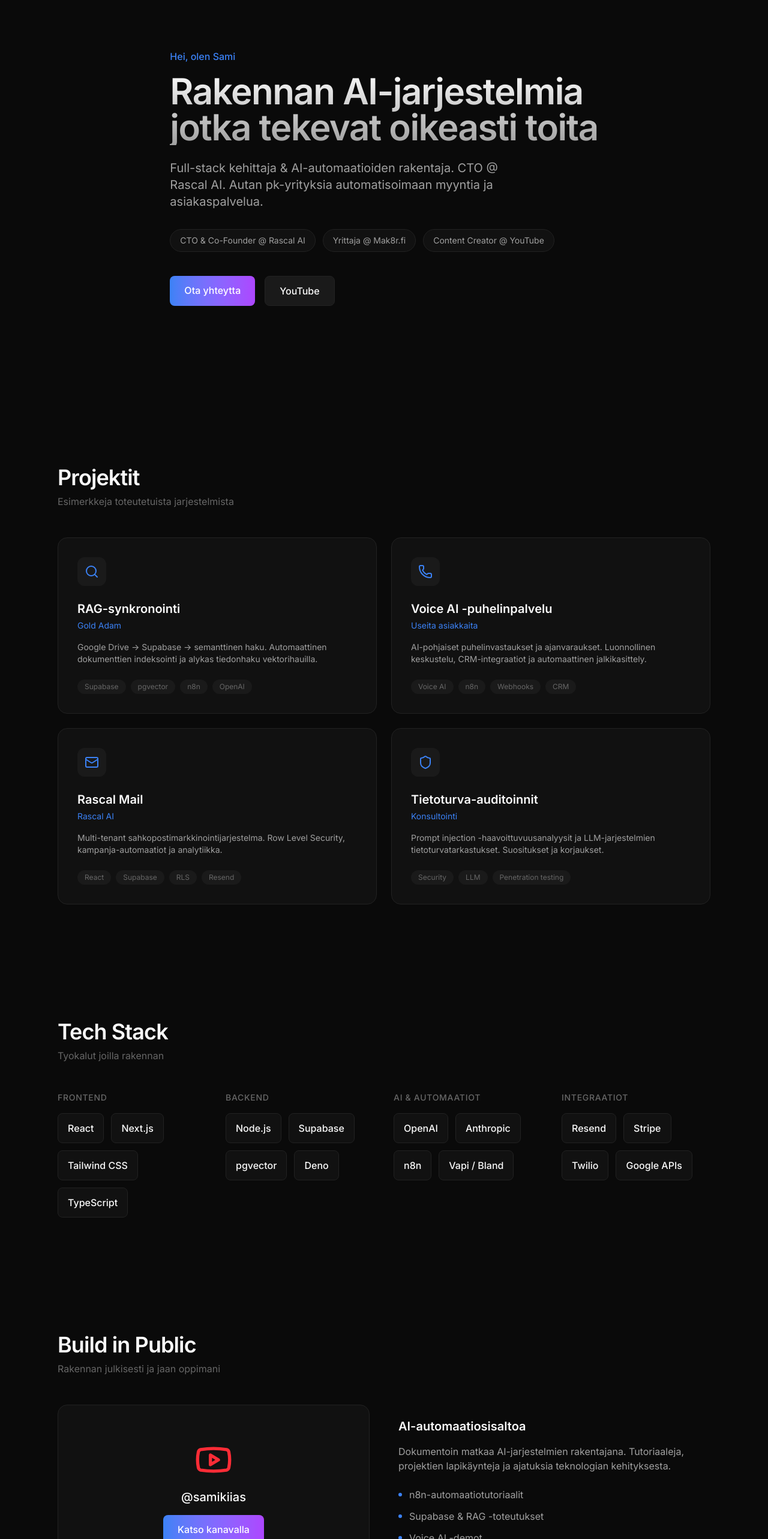
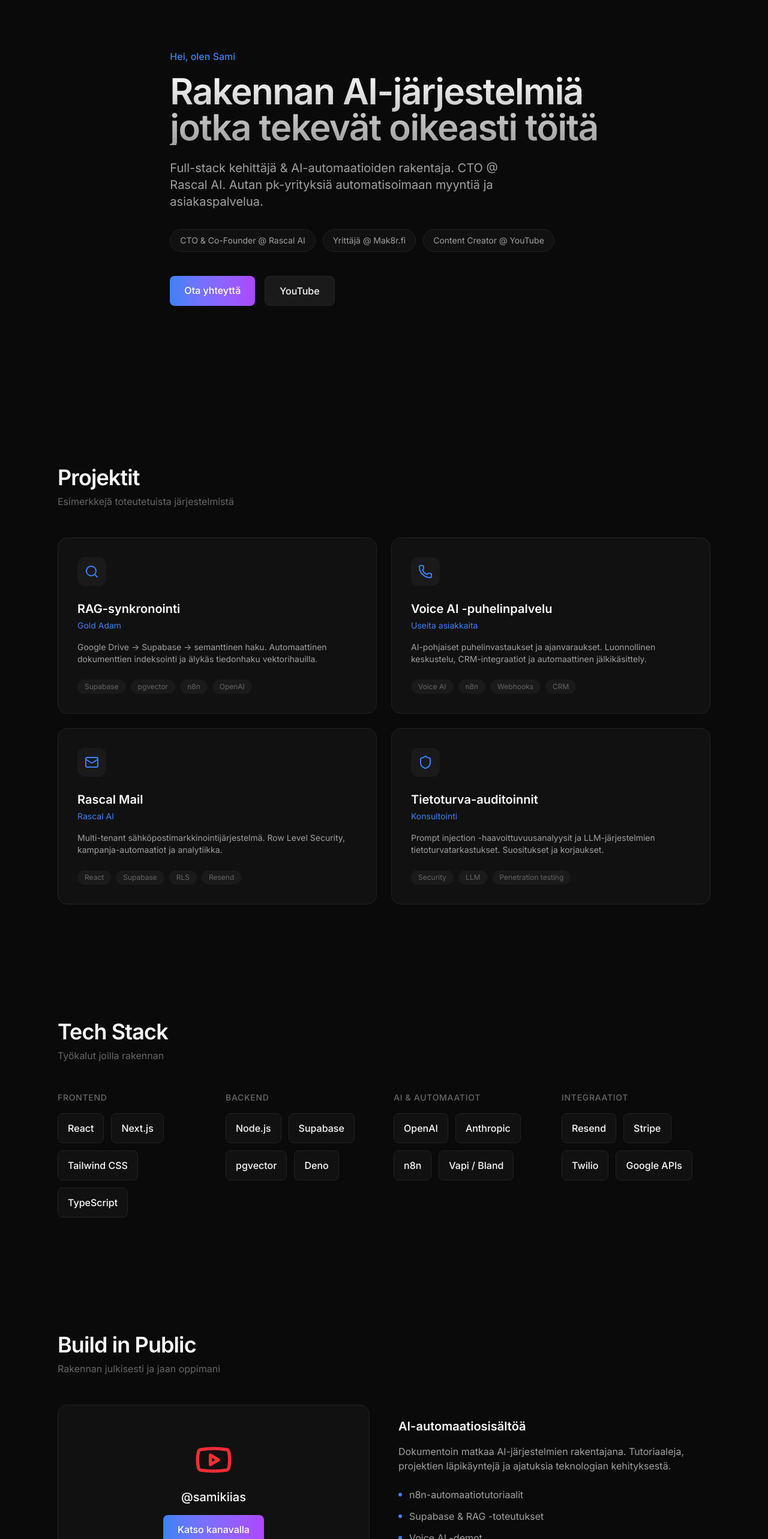
Before and after one commit to slemppa/Personal-portfolio, a React (Vite) app: page / in a window 1280 px wide. Shown: the part 120-2686 px from the top of the page at 60% size. Built offline with nearby package versions, Linux system fonts and the light colour scheme.

Commit message:
fix: Correct Finnish characters and update contact info
- Fix ä/ö characters across all components
- Change name to Sami Kiias
- Update email to sami@rascalai.fi

https://claude.ai/code/session_01FjfF7RU9xxnHJyHqN51n6f

```diff
--- a/index.html
+++ b/index.html
@@ -4,8 +4,8 @@
     <meta charset="UTF-8" />
     <link rel="icon" type="image/svg+xml" href="/vite.svg" />
     <meta name="viewport" content="width=device-width, initial-scale=1.0" />
-    <meta name="description" content="Rakennan AI-jarjestelmia jotka tekevat oikeasti toita. Full-stack kehitys, AI-automaatiot, RAG-jarjestelmat." />
-    <title>Sami Lempinen | AI Systems Builder</title>
+    <meta name="description" content="Rakennan AI-järjestelmiä jotka tekevät oikeasti töitä. Full-stack kehitys, AI-automaatiot, RAG-järjestelmät." />
+    <title>Sami Kiias | AI Systems Builder</title>
     <link rel="preconnect" href="https://fonts.googleapis.com" />
     <link rel="preconnect" href="https://fonts.gstatic.com" crossorigin />
     <link href="https://fonts.googleapis.com/css2?family=Inter:wght@300;400;500;600;700&display=swap" rel="stylesheet" />
--- a/src/components/Cases.tsx
+++ b/src/components/Cases.tsx
@@ -5,28 +5,28 @@ const cases = [
     icon: Search,
     title: 'RAG-synkronointi',
     client: 'Gold Adam',
-    description: 'Google Drive -> Supabase -> semanttinen haku. Automaattinen dokumenttien indeksointi ja alykas tiedonhaku vektorihauilla.',
+    description: 'Google Drive → Supabase → semanttinen haku. Automaattinen dokumenttien indeksointi ja älykäs tiedonhaku vektorihauilla.',
     tech: ['Supabase', 'pgvector', 'n8n', 'OpenAI']
   },
   {
     icon: Phone,
     title: 'Voice AI -puhelinpalvelu',
     client: 'Useita asiakkaita',
-    description: 'AI-pohjaiset puhelinvastaukset ja ajanvaraukset. Luonnollinen keskustelu, CRM-integraatiot ja automaattinen jalkikasittely.',
+    description: 'AI-pohjaiset puhelinvastaukset ja ajanvaraukset. Luonnollinen keskustelu, CRM-integraatiot ja automaattinen jälkikäsittely.',
     tech: ['Voice AI', 'n8n', 'Webhooks', 'CRM']
   },
   {
     icon: Mail,
     title: 'Rascal Mail',
     client: 'Rascal AI',
-    description: 'Multi-tenant sahkopostimarkkinointijarjestelma. Row Level Security, kampanja-automaatiot ja analytiikka.',
+    description: 'Multi-tenant sähköpostimarkkinointijärjestelmä. Row Level Security, kampanja-automaatiot ja analytiikka.',
     tech: ['React', 'Supabase', 'RLS', 'Resend']
   },
   {
     icon: Shield,
     title: 'Tietoturva-auditoinnit',
     client: 'Konsultointi',
-    description: 'Prompt injection -haavoittuvuusanalyysit ja LLM-jarjestelmien tietoturvatarkastukset. Suositukset ja korjaukset.',
+    description: 'Prompt injection -haavoittuvuusanalyysit ja LLM-järjestelmien tietoturvatarkastukset. Suositukset ja korjaukset.',
     tech: ['Security', 'LLM', 'Penetration testing']
   }
 ]
@@ -35,7 +35,7 @@ export default function Cases() {
   return (
     <section id="cases" className="py-24 px-8 max-w-6xl mx-auto">
       <h2 className="text-3xl md:text-4xl font-semibold tracking-tight mb-2">Projektit</h2>
-      <p className="text-text-muted mb-12">Esimerkkeja toteutetuista jarjestelmista</p>
+      <p className="text-text-muted mb-12">Esimerkkejä toteutetuista järjestelmistä</p>
 
       <div className="grid grid-cols-1 md:grid-cols-2 gap-6">
         {cases.map((item) => (
--- a/src/components/Contact.tsx
+++ b/src/components/Contact.tsx
@@ -1,7 +1,7 @@
 import { Mail, Linkedin, Youtube, Github } from 'lucide-react'
 
 const links = [
-  { icon: Mail, label: 'sami@rascal.ai', href: 'mailto:sami@rascal.ai' },
+  { icon: Mail, label: 'sami@rascalai.fi', href: 'mailto:sami@rascalai.fi' },
   { icon: Linkedin, label: 'LinkedIn', href: 'https://linkedin.com/in/samikiias' },
   { icon: Youtube, label: 'YouTube', href: 'https://youtube.com/@samikiias' },
   { icon: Github, label: 'GitHub', href: 'https://github.com/samikiias' }
@@ -23,7 +23,7 @@ const companies = [
 export default function Contact() {
   return (
     <section id="contact" className="py-24 px-8 max-w-6xl mx-auto">
-      <h2 className="text-3xl md:text-4xl font-semibold tracking-tight mb-2">Ota yhteytta</h2>
+      <h2 className="text-3xl md:text-4xl font-semibold tracking-tight mb-2">Ota yhteyttä</h2>
       <p className="text-text-muted mb-12">Keskustellaan miten voin auttaa</p>
 
       <div className="grid grid-cols-1 lg:grid-cols-2 gap-12">
--- a/src/components/Footer.tsx
+++ b/src/components/Footer.tsx
@@ -2,7 +2,7 @@ export default function Footer() {
   return (
     <footer className="py-12 px-8 border-t border-border">
       <p className="text-center text-sm text-text-muted">
-        &copy; 2025 Sami Lempinen. Rakennettu minimalistisella tyylilla.
+        &copy; 2025 Sami Kiias. Rakennettu minimalistisella tyylillä.
       </p>
     </footer>
   )
--- a/src/components/Hero.tsx
+++ b/src/components/Hero.tsx
@@ -6,18 +6,18 @@ export default function Hero() {
           Hei, olen Sami
         </p>
         <h1 className="text-4xl md:text-6xl font-semibold tracking-tight mb-6 bg-gradient-to-b from-text-primary to-text-secondary bg-clip-text text-transparent animate-fade-in-up animation-delay-200">
-          Rakennan AI-jarjestelmia<br />jotka tekevat oikeasti toita
+          Rakennan AI-järjestelmiä<br />jotka tekevät oikeasti töitä
         </h1>
         <p className="text-xl text-text-secondary mb-8 max-w-xl animate-fade-in-up animation-delay-300">
-          Full-stack kehittaja & AI-automaatioiden rakentaja.
-          CTO @ Rascal AI. Autan pk-yrityksia automatisoimaan myyntia ja asiakaspalvelua.
+          Full-stack kehittäjä & AI-automaatioiden rakentaja.
+          CTO @ Rascal AI. Autan pk-yrityksiä automatisoimaan myyntiä ja asiakaspalvelua.
         </p>
         <div className="flex flex-wrap gap-3 mb-10 animate-fade-in-up animation-delay-400">
           <span className="px-4 py-2 bg-bg-secondary border border-border rounded-full text-sm text-text-secondary">
             CTO & Co-Founder @ Rascal AI
           </span>
           <span className="px-4 py-2 bg-bg-secondary border border-border rounded-full text-sm text-text-secondary">
-            Yrittaja @ Mak8r.fi
+            Yrittäjä @ Mak8r.fi
           </span>
           <span className="px-4 py-2 bg-bg-secondary border border-border rounded-full text-sm text-text-secondary">
             Content Creator @ YouTube
@@ -28,7 +28,7 @@ export default function Hero() {
             href="#contact"
             className="px-6 py-3 bg-gradient-to-r from-accent to-purple-500 text-white font-medium rounded-lg hover:-translate-y-0.5 hover:shadow-lg hover:shadow-accent/30 transition-all"
           >
-            Ota yhteytta
+            Ota yhteyttä
           </a>
           <a
             href="https://youtube.com/@samikiias"
--- a/src/components/Story.tsx
+++ b/src/components/Story.tsx
@@ -1,22 +1,22 @@
 const timeline = [
   {
     title: 'Hieroja',
-    description: 'Aloitin urani aivan eri alalla. Opin ymmartamaan asiakkaita ja heidan tarpeitaan kaytannon tyossa.',
+    description: 'Aloitin urani aivan eri alalla. Opin ymmärtämään asiakkaita ja heidän tarpeitaan käytännön työssä.',
     active: false
   },
   {
     title: 'Markkinoija',
-    description: 'Haaga-Helia antoi liiketoimintaymmarryksen. Markkinoinnin kautta opin miten teknologia palvelee bisnesta.',
+    description: 'Haaga-Helia antoi liiketoimintaymmärryksen. Markkinoinnin kautta opin miten teknologia palvelee bisnestä.',
     active: false
   },
   {
-    title: 'Kehittaja',
-    description: 'Full-stack kehitys avasi ovet. React, Node.js ja modernit tyokalut mahdollistivat ideoiden toteuttamisen.',
+    title: 'Kehittäjä',
+    description: 'Full-stack kehitys avasi ovet. React, Node.js ja modernit työkalut mahdollistivat ideoiden toteuttamisen.',
     active: false
   },
   {
     title: 'CTO & AI Builder',
-    description: 'Nyt rakennan AI-jarjestelmia jotka automatisoivat oikeita tyotehtavia. Rascal AI, Mak8r.fi ja YouTube-kanava.',
+    description: 'Nyt rakennan AI-järjestelmiä jotka automatisoivat oikeita työtehtäviä. Rascal AI, Mak8r.fi ja YouTube-kanava.',
     active: true
   }
 ]
@@ -25,7 +25,7 @@ export default function Story() {
   return (
     <section id="story" className="py-24 px-8 max-w-6xl mx-auto">
       <h2 className="text-3xl md:text-4xl font-semibold tracking-tight mb-2">Tarina</h2>
-      <p className="text-text-muted mb-12">Epatyypillinen polku teknologiaan</p>
+      <p className="text-text-muted mb-12">Epätyypillinen polku teknologiaan</p>
 
       <div className="max-w-2xl mx-auto mb-12 pl-8 relative">
         <div className="absolute left-[7px] top-0 bottom-0 w-0.5 bg-border" />
@@ -46,7 +46,7 @@ export default function Story() {
       </div>
 
       <blockquote className="max-w-2xl mx-auto p-8 bg-bg-secondary border-l-4 border-accent rounded-r-xl text-lg italic">
-        "Epatyypillinen tausta on vahvuus – ymmarran seka bisneksen etta teknologian kielen."
+        "Epätyypillinen tausta on vahvuus – ymmärrän sekä bisneksen että teknologian kielen."
       </blockquote>
     </section>
   )
--- a/src/components/TechStack.tsx
+++ b/src/components/TechStack.tsx
@@ -29,9 +29,9 @@ const techCategories = [
   {
     title: 'Integraatiot',
     items: [
-      { name: 'Resend', tooltip: 'Sahkopostit' },
+      { name: 'Resend', tooltip: 'Sähköpostit' },
       { name: 'Stripe', tooltip: 'Maksut' },
-      { name: 'Twilio', tooltip: 'Viestinta' },
+      { name: 'Twilio', tooltip: 'Viestintä' },
       { name: 'Google APIs', tooltip: 'Dokumentit' }
     ]
   }
@@ -41,7 +41,7 @@ export default function TechStack() {
   return (
     <section id="tech" className="py-24 px-8 max-w-6xl mx-auto">
       <h2 className="text-3xl md:text-4xl font-semibold tracking-tight mb-2">Tech Stack</h2>
-      <p className="text-text-muted mb-12">Tyokalut joilla rakennan</p>
+      <p className="text-text-muted mb-12">Työkalut joilla rakennan</p>
 
       <div className="grid grid-cols-1 sm:grid-cols-2 lg:grid-cols-4 gap-8">
         {techCategories.map((category) => (
--- a/src/components/YouTube.tsx
+++ b/src/components/YouTube.tsx
@@ -21,10 +21,10 @@ export default function YouTube() {
         </div>
 
         <div>
-          <h3 className="text-xl font-semibold mb-4">AI-automaatiosisaltoa</h3>
+          <h3 className="text-xl font-semibold mb-4">AI-automaatiosisältöä</h3>
           <p className="text-text-secondary mb-6">
-            Dokumentoin matkaa AI-jarjestelmien rakentajana. Tutoriaaleja,
-            projektien lapikäynteja ja ajatuksia teknologian kehityksesta.
+            Dokumentoin matkaa AI-järjestelmien rakentajana. Tutoriaaleja,
+            projektien läpikäyntejä ja ajatuksia teknologian kehityksestä.
           </p>
           <ul className="space-y-3">
             {[
```
